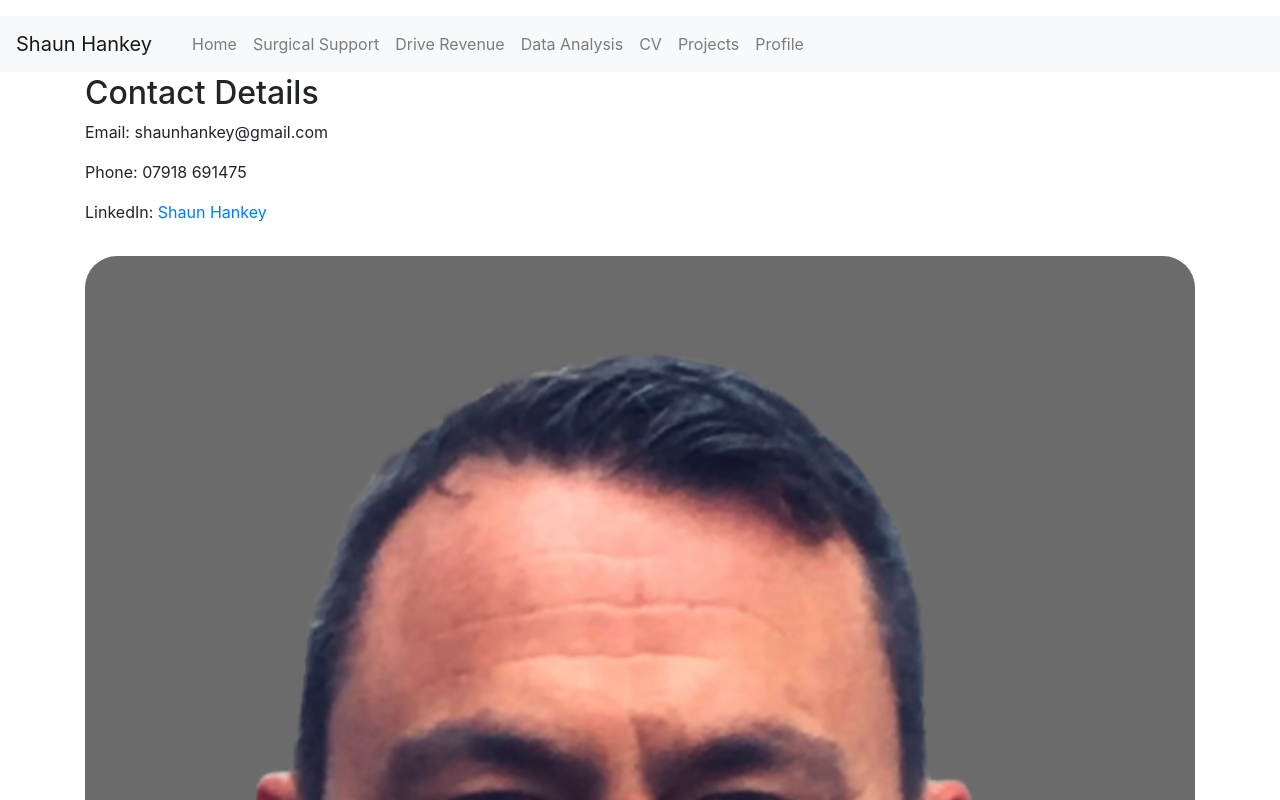
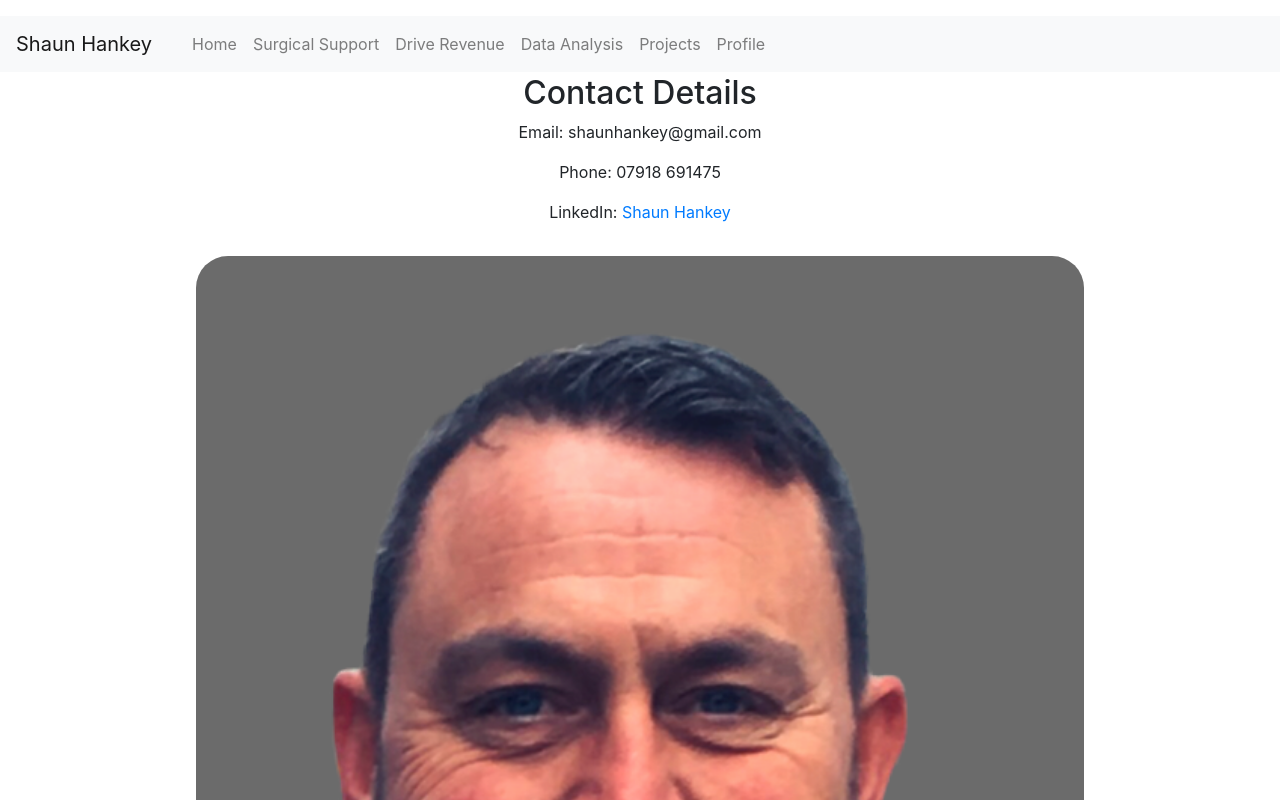
Before and after one commit to shaunhankey/shauns_webpage, a plain HTML site: page html/contact.html in a window 1280 px wide. Shown: the top 800 px of the page. Drawn offline with nearby package versions, Linux system fonts and the light colour scheme.

```diff
--- a/css/styles.css
+++ b/css/styles.css
@@ -24,7 +24,7 @@
 
 /* Image styling for .img-fluid and standalone images */
 img, .img-fluid {
-    width: 100%;
+    width: 80%;
     max-width: 100%;
     height: auto;
     border-radius: 2rem;
@@ -119,3 +119,7 @@
 }
 
 p {font-size: medium}
+
+.contact-details  {text-align: center;
+    justify-content: center;
+}
--- a/html/contact.html
+++ b/html/contact.html
@@ -25,7 +25,7 @@
             <li class="nav-item"><a class="nav-link" href="surgical_support.html">Surgical Support</a></li>
             <li class="nav-item"><a class="nav-link" href="drive_revenue.html">Drive Revenue</a></li>
             <li class="nav-item"><a class="nav-link" href="data_analysis.html">Data Analysis</a></li>
-            <li class="nav-item"><a class="nav-link" href="cv.html">CV</a></li>
+<!--            <li class="nav-item"><a class="nav-link" href="cv.html">CV</a></li>-->
             <li class="nav-item"><a class="nav-link" href="projects.html">Projects</a></li>
                 <li class="nav-item"><a class="nav-link" href="profile.html">Profile</a></li>
 <!--            <li class="nav-item"><a class="nav-link" href="contact.html">Contact</a></li>-->
@@ -42,7 +42,7 @@
 <!--                <p>Address: 59 Ruskin Avenue, Wigan, WN3 5LS</p>-->
                 <p>LinkedIn: <a href="https://www.linkedin.com/in/shaun-hankey-b9153352/">Shaun Hankey</a></p>
             </section>
-            <div class="contact-image">
+            <div class="contact-image text-center">
                     <img src="../media/profile_3.png" alt="Profile Photo of Shaun Hankey" class="img-fluid profile-photo">
                 </div>
         </main>
```
Also changed, not shown: html/data_analysis.html (+1 -1 lines), html/drive_revenue.html (+4 -4 lines), html/profile.html (+1 -1 lines), html/projects.html (+1 -1 lines), html/surgical_support.html (+3 -3 lines), index.html (+1 -1 lines).
